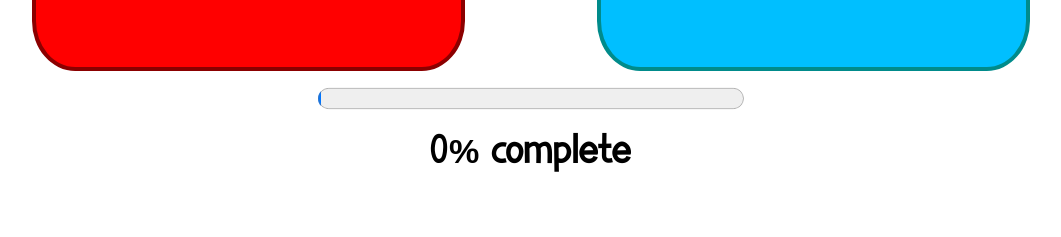
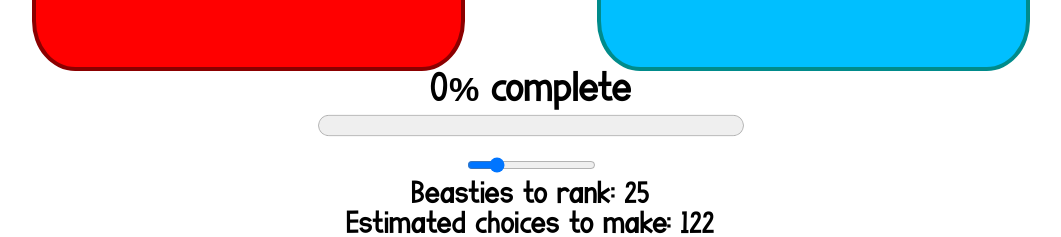
Before and after one commit to FractalDiane/bestieball, a React (Vite) app: page / in a window 1280 px wide. Shown: the part 606-843 px from the top of the page, without its empty margins (109-1170 px from the left). Before the commit the page ends 800 px from the top, so only its background shows below. Built offline with nearby package versions, Linux system fonts and the light colour scheme; a web font is replaced by a local one.

Commit message:
beasties to rank slider

```diff
--- a/src/App.css
+++ b/src/App.css
@@ -59,9 +59,14 @@ h1 {
 #bottomStats {
 	font-family: Go Banana;
 	font-size: 32pt;
+	line-height: 70%;
 
 	flex-grow: 1;
 	width: auto;
+}
+
+#rankingCountText {
+	font-size: 24pt;
 }
 
 @keyframes buttonGlowLeft {
--- a/src/App.tsx
+++ b/src/App.tsx
@@ -1,11 +1,44 @@
 import './App.css'
-import { useEffect, useState } from 'react'
+import React, { useEffect, useState } from 'react'
 import BeastieOption from './BeastieOption'
 import beastiesFile from './beasties.json'
 import { PairwiseEntry, PairwiseState } from './pairwise';
 import { Beastie, shuffleArray } from './types';
 import { BeastieRankingProps } from './BeastieRanking';
 import BeastieRankingList from './BeastieRankingList';
+
+const AVERAGE_CHOICES: [number, number][] = [
+	[5, 8],
+	[10, 24],
+	[15, 53],
+	[25, 122],
+	[35, 220],
+	[50, 415],
+	[60, 570],
+	[80, 925],
+	[90, 1130],
+	[106, 1470],
+];
+
+function lerp(from: number, to: number, alpha: number): number {
+	return (1 - alpha) * from + alpha * to;
+}
+
+function getEstimatedChoices(rankingCount: number): number {
+	for (let i = 0; i < AVERAGE_CHOICES.length; ++i) {
+		const pair = AVERAGE_CHOICES[i];
+		if (rankingCount == pair[0]) {
+			return pair[1];
+		} else if (rankingCount < pair[0]) {
+			const lastPair = AVERAGE_CHOICES[i - 1];
+			const diff = pair[0] - lastPair[0];
+			const alpha = (rankingCount - lastPair[0]) / diff;
+			return Math.round(lerp(lastPair[1], pair[1], alpha));
+		}
+	}
+
+	return 0;
+}
 
 interface State {
 	selectIndex: number;
@@ -16,7 +49,9 @@ interface State {
 let initialized = false;
 
 function App() {
-	const [pairwiseState, setPairwiseState] = useState<PairwiseState>(initializePairwiseState);
+	const [beastieRankCount, setBeastieRankCount] = useState(25);
+	const [estimatedChoices, setEstimatedChoices] = useState(getEstimatedChoices(25));
+	const [pairwiseState, setPairwiseState] = useState<PairwiseState>(initializePairwiseState(25));
 	const [evalState, setEvalState] = useState<State>({
 		selectIndex: 0,
 		evaluatingScore: 0,
@@ -30,11 +65,27 @@ function App() {
 	useEffect(() => {
 		if (!initialized) {
 			startNextRound();
+			setTotalComparisons(0);
 			initialized = true;
 		}
 	}, []);
 
-	function initializePairwiseState(): PairwiseState {
+	function reinitialize(beastieCount: number) {
+		const newPairwiseState = initializePairwiseState(beastieCount);
+		const newEvalState: State = {
+			selectIndex: 0,
+			evaluatingScore: 0,
+			beastiesChoice: [new PairwiseEntry({beastieName: "", beastieNumber: 0}, 0), new PairwiseEntry({beastieName: "", beastieNumber: 0}, 0)],
+		};
+
+		setFinished(false);
+		setFinalRankings([]);
+
+		startNextRound(newPairwiseState, newEvalState);
+		setTotalComparisons(0);
+	}
+
+	function initializePairwiseState(beastieCount: number): PairwiseState {
 		const newList: Beastie[] = [];
 		beastiesFile.forEach((beastie: string, index: number) => {
 			newList.push({beastieName: beastie, beastieNumber: index + 1});
@@ -42,7 +93,7 @@ function App() {
 
 		shuffleArray(newList);
 		const newListTrimmed: Beastie[] = [];
-		for (let i = 0; i < 25; ++i) {
+		for (let i = 0; i < beastieCount; ++i) {
 			newListTrimmed.push(newList.pop()!);
 		}
 
@@ -119,8 +170,15 @@ function App() {
 		continueComparisons(newState, {...evalState});
 	}
 
-	const progressMax = 138;
-	const progress = Math.min(Math.floor(totalComparisons / progressMax * 100), 100);
+	function onChangeRankingCount(event: React.ChangeEvent<HTMLInputElement>) {
+		const newCount = parseInt(event.target.value);
+		console.log(newCount);
+		setBeastieRankCount(newCount);
+		setEstimatedChoices(getEstimatedChoices(newCount));
+		reinitialize(newCount);
+	}
+
+	const progress = Math.min(Math.floor(totalComparisons / estimatedChoices * 100), 100);
 
 	return (<div id="parent">
 		{!finished ? <>
@@ -133,8 +191,14 @@ function App() {
 			</div>
 			<div className="spacer" />
 			<div id="bottomStats">
-				<center><progress value={totalComparisons} max={progressMax} /></center>
-				<center>{progress < 100 ? `${progress}` : "Almost"}<span className="percent">{progress < 100 ? "%" : ""}</span> complete</center>
+			<center>{progress < 100 ? `${progress}` : "Almost"}<span className="percent">{progress < 100 ? "%" : ""}</span> complete</center>
+				<center><progress value={totalComparisons} max={estimatedChoices} /></center>
+				<div />
+				<div id="rankingCountText">
+					<center><input type="range" name="beastieRankCount" min={5} max={106} defaultValue={25} onChange={onChangeRankingCount} /></center>
+					<center>Beasties to rank: {beastieRankCount}</center>
+					<center>Estimated choices to make: {estimatedChoices}</center>
+				</div>
 			</div>
 		</> :<>
 			<div id="mainAppFinished">
```
